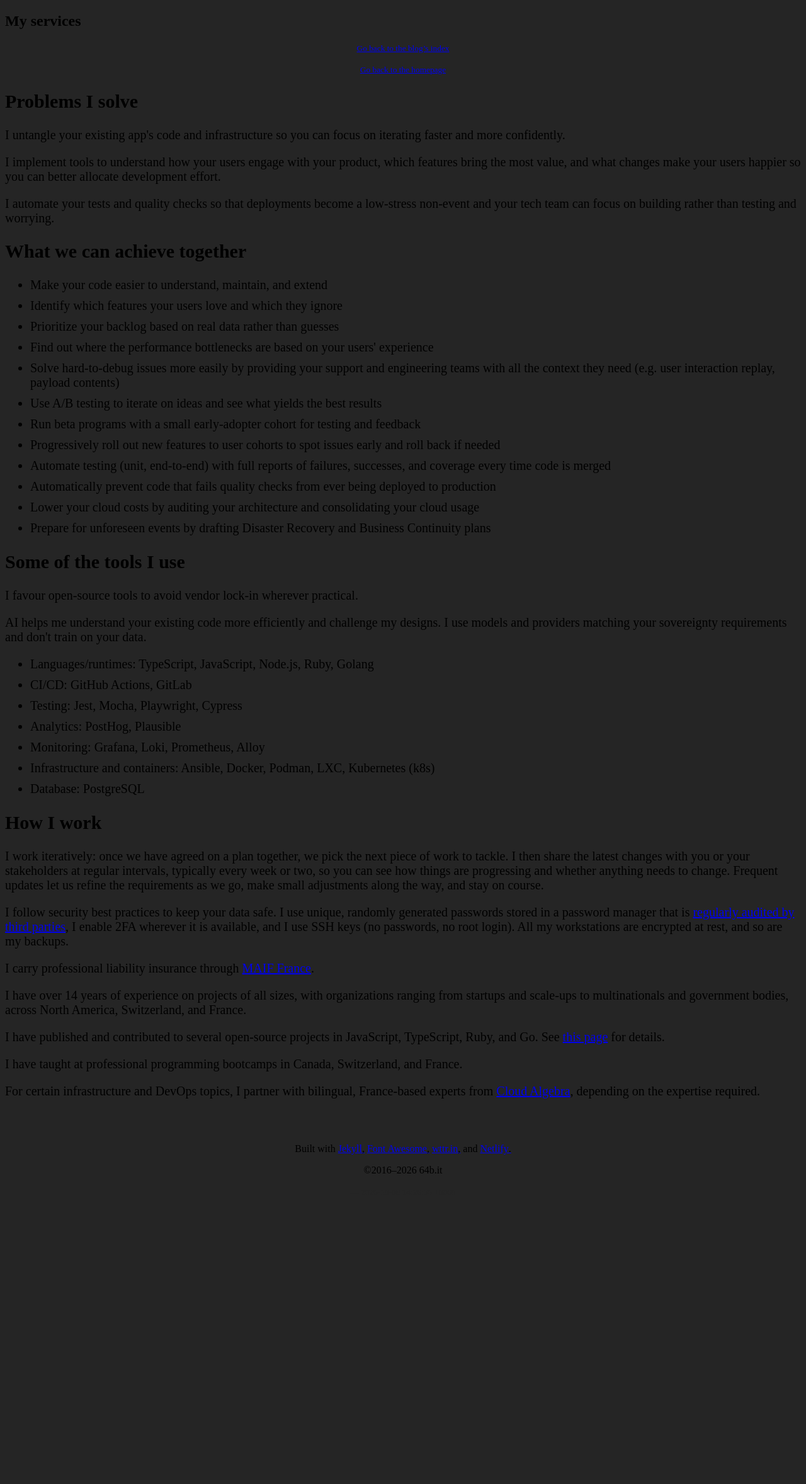
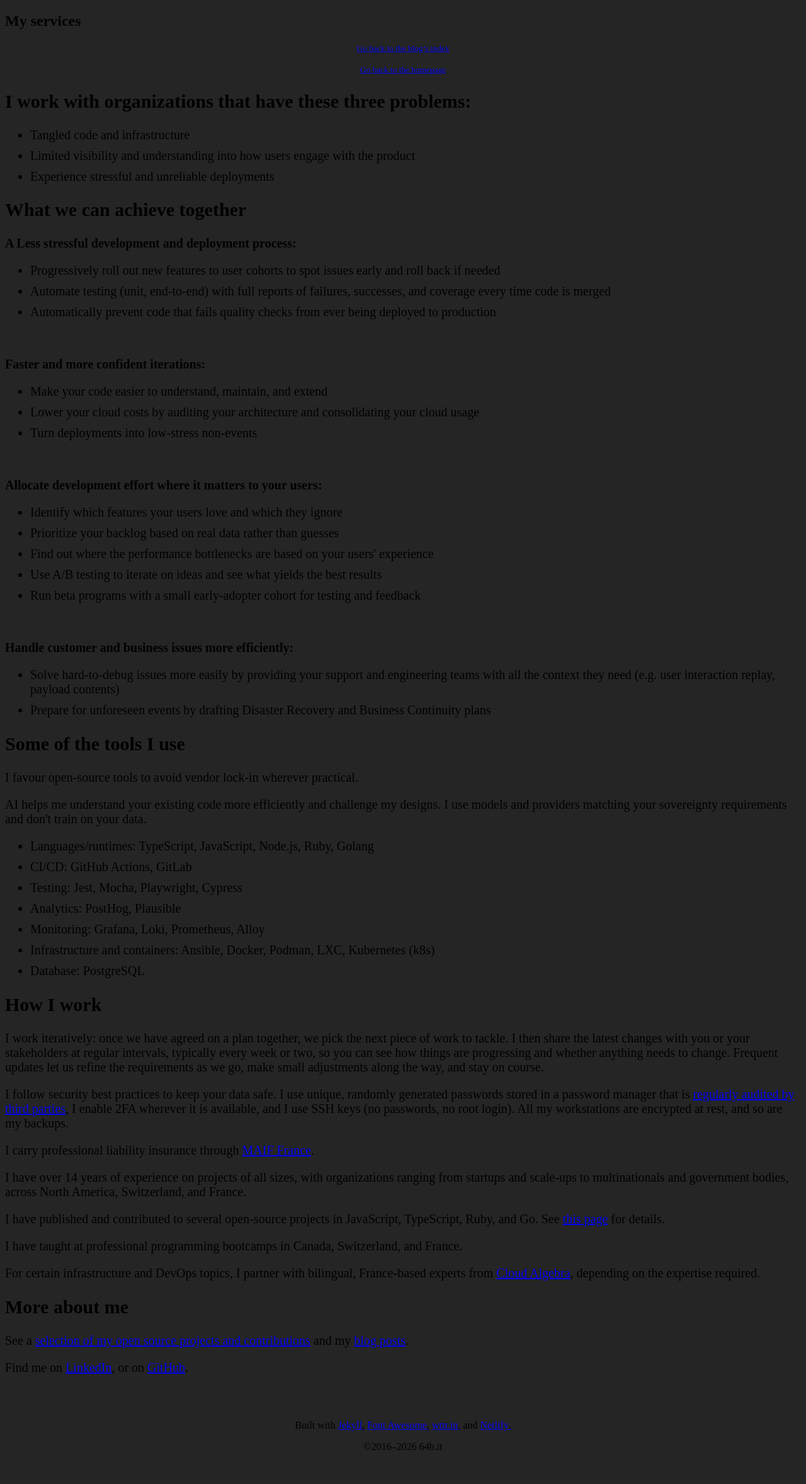
Before and after one commit to coaxial/hello, a Jekyll site: the page built from one/index.html, in a window 1280 px wide. Shown: the whole page at 63% size. Built offline with Jekyll 4.4.1, drawn with Linux system fonts in a browser that asks for light colours; a script that is not in the unit is left out; before the commit the page ends 1917 px from its top, so only the background shows below that.

Commit message:
Re-organize one pager (#140)
* Re-organize one pager

* Fix stale cache

* Fix stale cache

```diff
--- a/_config.yml
+++ b/_config.yml
@@ -21,6 +21,7 @@ exclude:
   - package-lock.json
   - README.md
   - scripts/
+  - dist/
 
 author: "64b.it"
 title: "64b.it | Software Development & Quality Consulting"
--- a/assets/css/hello.scss
+++ b/assets/css/hello.scss
@@ -10,6 +10,7 @@
 @use "midnight";
 @use "../vendor/fontawesome/css/fontawesome.min.css";
 @use "../vendor/fontawesome/css/brands.min.css";
+@use "../vendor/fontawesome/css/solid.min.css";
 @use "../vendor/website-carbon-badges/b.min.css";
 
 $breakpoint-desktop: 1024px;
@@ -232,3 +233,11 @@ ul > li {
     font-size: 1em;
   }
 }
+
+.one {
+  #together {
+    p:not(:first-of-type) {
+      margin-top: 3em;
+    }
+  }
+}
--- a/one/index.html
+++ b/one/index.html
@@ -10,46 +10,25 @@ description: What I can do, and what I have done.
 
   {% include back.html %}
 </div>
-<div class="contents">
+<div class="contents one">
   <section>
-    <h2>Problems I solve</h2>
-    <p>
-      I untangle your existing app's code and infrastructure so you can focus on
-      iterating faster and more confidently.
+    <h2>I work with organizations that have these three problems:</h2>
+    <ul>
+      <li>Tangled code and infrastructure</li>
+      <li>
+        Limited visibility and understanding into how users engage with the
+        product
+      </li>
+      <li>Experience stressful and unreliable deployments</li>
+    </ul>
+  </section>
+  <section id="together">
+    <h2>What we can achieve together</h2>
+    <p class="bold">
+      <i class="fas fa-trophy"></i> A Less stressful development and deployment
+      process:
     </p>
-    <p>
-      I implement tools to understand how your users engage with your product,
-      which features bring the most value, and what changes make your users
-      happier so you can better allocate development effort.
-    </p>
-    <p>
-      I automate your tests and quality checks so that deployments become a
-      low-stress non-event and your tech team can focus on building rather than
-      testing and worrying.
-    </p>
-  </section>
-  <section>
-    <h2>What we can achieve together</h2>
     <ul>
-      <li>Make your code easier to understand, maintain, and extend</li>
-      <li>Identify which features your users love and which they ignore</li>
-      <li>Prioritize your backlog based on real data rather than guesses</li>
-      <li>
-        Find out where the performance bottlenecks are based on your users'
-        experience
-      </li>
-      <li>
-        Solve hard-to-debug issues more easily by providing your support and
-        engineering teams with all the context they need (e.g. user interaction
-        replay, payload contents)
-      </li>
-      <li>
-        Use A/B testing to iterate on ideas and see what yields the best results
-      </li>
-      <li>
-        Run beta programs with a small early-adopter cohort for testing and
-        feedback
-      </li>
       <li>
         Progressively roll out new features to user cohorts to spot issues early
         and roll back if needed
@@ -62,9 +41,46 @@ description: What I can do, and what I have done.
         Automatically prevent code that fails quality checks from ever being
         deployed to production
       </li>
+    </ul>
+    <p class="bold">
+      <i class="fas fa-trophy"></i> Faster and more confident iterations:
+    </p>
+    <ul>
+      <li>Make your code easier to understand, maintain, and extend</li>
       <li>
         Lower your cloud costs by auditing your architecture and consolidating
         your cloud usage
+      </li>
+      <li>Turn deployments into low-stress non-events</li>
+    </ul>
+    <p class="bold">
+      <i class="fas fa-trophy"></i> Allocate development effort where it matters
+      to your users:
+    </p>
+    <ul>
+      <li>Identify which features your users love and which they ignore</li>
+      <li>Prioritize your backlog based on real data rather than guesses</li>
+      <li>
+        Find out where the performance bottlenecks are based on your users'
+        experience
+      </li>
+      <li>
+        Use A/B testing to iterate on ideas and see what yields the best results
+      </li>
+      <li>
+        Run beta programs with a small early-adopter cohort for testing and
+        feedback
+      </li>
+    </ul>
+    <p class="bold">
+      <i class="fas fa-trophy"></i> Handle customer and business issues more
+      efficiently:
+    </p>
+    <ul>
+      <li>
+        Solve hard-to-debug issues more easily by providing your support and
+        engineering teams with all the context they need (e.g. user interaction
+        replay, payload contents)
       </li>
       <li>
         Prepare for unforeseen events by drafting Disaster Recovery and Business
@@ -143,4 +159,25 @@ description: What I can do, and what I have done.
       expertise required.
     </p>
   </section>
+  <section>
+    <h2>More about me</h2>
+    <p>
+      See a
+      <a href="/showcase/"
+        >selection of my open source projects and contributions</a
+      >
+      and my <a href="/blog/">blog posts</a>.
+    </p>
+    <p>
+      Find me on
+      <a href="https://linkedin.com/in/pypouj">
+        <i class="fab fa-linkedin"></i>
+        LinkedIn</a
+      >, or on
+      <a href="https://github.com/coaxial">
+        <i class="fab fa-github"></i>
+        GitHub</a
+      >.
+    </p>
+  </section>
 </div>
--- a/scripts/fa-subset.js
+++ b/scripts/fa-subset.js
@@ -4,7 +4,7 @@ const { fontawesomeSubset } = require("fontawesome-subset");
 
 // Add the required glyphs here without the `fa-` prefix.
 // Look them up with `rg 'fa-' ./**/*.html
-subset = { brands: ["github"] };
+subset = { brands: ["github", "linkedin"], solid: ["trophy"] };
 output_dir = `${__dirname}/../assets/vendor/fontawesome/webfonts`;
 options = { targetFormats: ["sfnt", "woff2"] }; // sfnt is ttf
 
```
Also changed, not shown: 1 other file.
